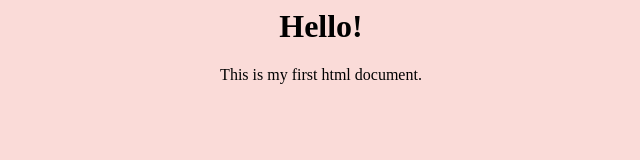
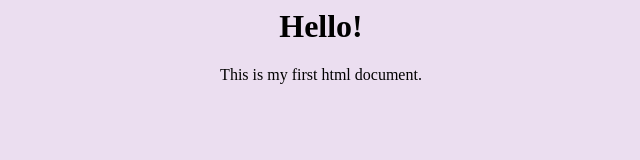
Before and after one commit to fragkiadaki/myfirstproject, a plain HTML site: page index.html in a window 1280 px wide. Shown: the whole page, without its empty margins (319-959 px from the left). Drawn offline with Linux system fonts and the light colour scheme.

Commit message:
Update index.html

```diff
--- a/index.html
+++ b/index.html
@@ -8,8 +8,8 @@
     <p> This is my first html document. </p>
 
     <style>
-      body{ background-color: #FADBD8 ;
-            color: black \\ #fff ;
+      body{ background-color: #EBDEF0 ; \\ #F2F3F4
+            color: #424242 \\ #fff ;
             text-align: center;
       }
 
```
